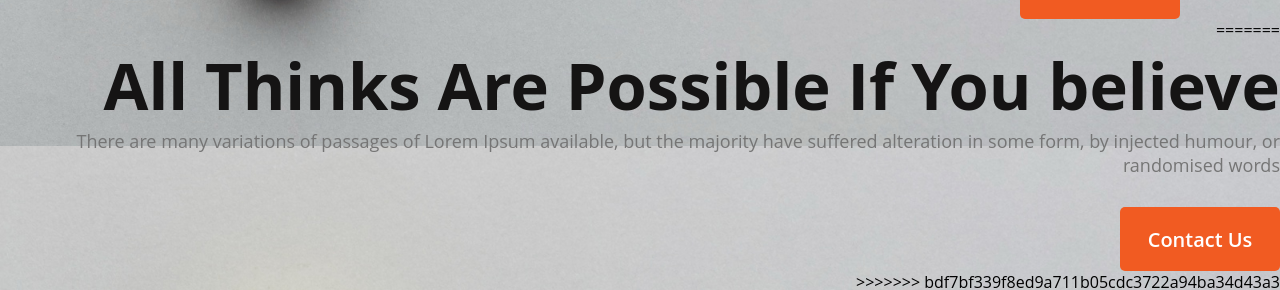
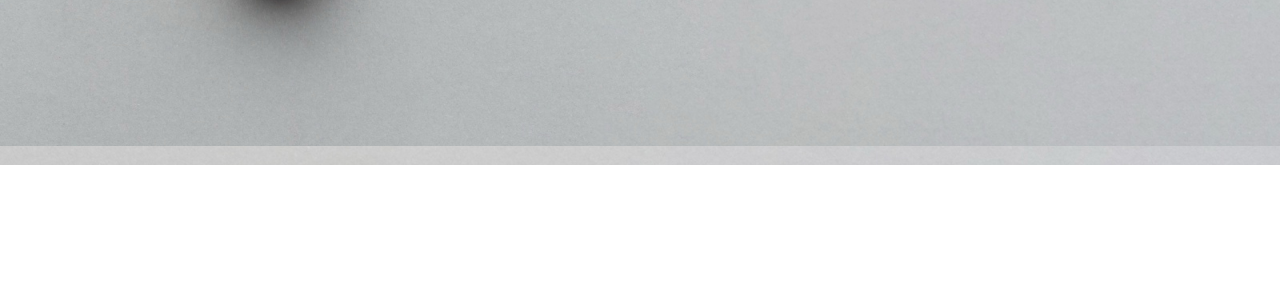
Before and after one commit to AkasDatta/newYear_portfolio, a plain HTML site: page index.html in a window 1280 px wide. Shown: the part 663-953 px from the top of the page. Drawn offline with Linux system fonts and the light colour scheme.

Commit message:
Update index.html

```diff
--- a/index.html
+++ b/index.html
@@ -15,7 +15,6 @@
 
 <!----banner class started from here---->
 <div class="banner">
-<<<<<<< HEAD
     <div class="container">
         <div class="containerOne">
             <div class="firstText">
@@ -30,14 +29,6 @@
             </div>
         </div>
     </div>
-=======
-    <h2 class="banner-title">All Thinks Are Possible If You believe</h2>
-    <p class="banner-description">There are many variations of passages of Lorem Ipsum available, but the majority have suffered alteration in some form,
-        by injected humour, or randomised words</p>
-    <div class="btn-this">
-        <button class="btn-primary">Contact Us</button>
-    </div>
->>>>>>> bdf7bf339f8ed9a711b05cdc3722a94ba34d43a3
 </div>
 <!----banner class ends from here---->
 
```
